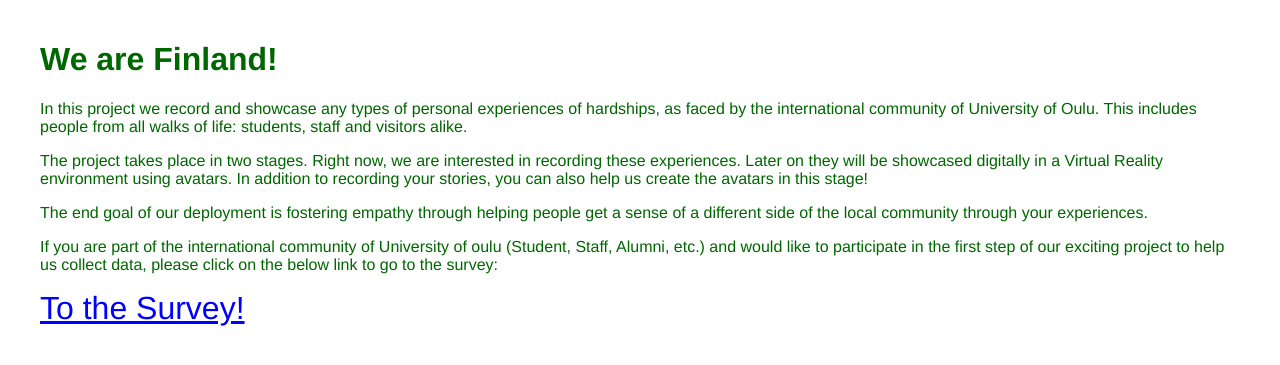
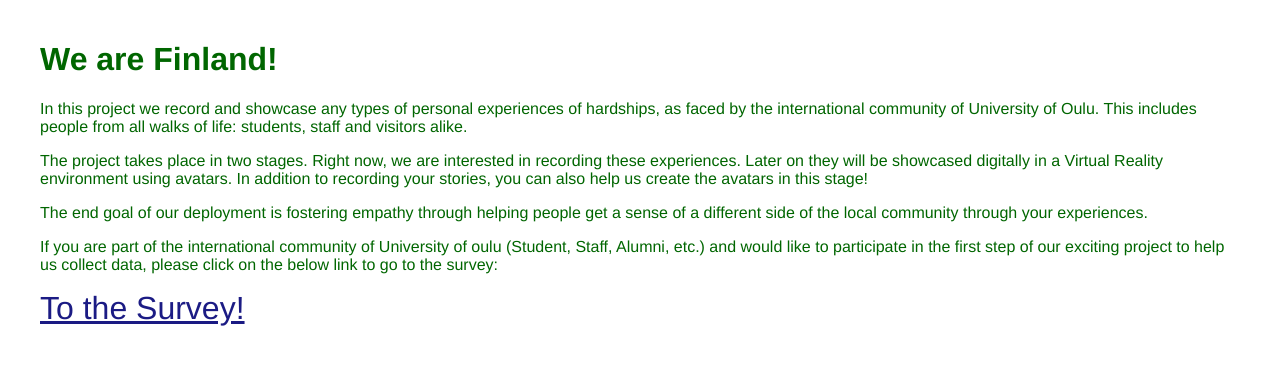
Before and after one commit to Kiarostami/We-Are-Oulu, a Flask app: template Website/templates/home.html in a window 1280 px wide. Shown: the part 35-400 px from the top of the page. Run offline with Flask 2, Linux system fonts and the light colour scheme; the template is opened without the code that fills it, so the values that code supplies are empty.

Commit message:
Update home.html

```diff
--- a/Website/templates/home.html
+++ b/Website/templates/home.html
@@ -2,6 +2,7 @@
 {% block content %}
 <div class="home">
      <h1>We are Finland!</h1>
+
      <p>In this project we record and showcase any types of personal experiences of hardships, as faced by the international community of University of Oulu. This includes people from all walks of life: students, staff and visitors alike.</p>
 
      <p>The project takes place in two stages. Right now, we are interested in recording these experiences. Later on they will be showcased digitally in a Virtual Reality environment using avatars. In addition to recording your stories, you can also help us create the avatars in this stage!</p>
@@ -10,7 +11,7 @@
 
      <p>If you are part of the international community of University of oulu (Student, Staff, Alumni, etc.) and would like to participate in the first step of our exciting project to help us collect data, please click on the below link to go to the survey:</p>
 
-     <a href="https://forms.gle/N5waDmd6JLdn2Uq76" target="_blank" style="color:blue;font-size:32px;">To the Survey!</a>
+     <a href="https://forms.gle/N5waDmd6JLdn2Uq76" target="_blank" style="color:rgba(25, 25, 131, 0.993);font-size:32px;">To the Survey!</a>
 
 <div>
 {%endblock%}
```
